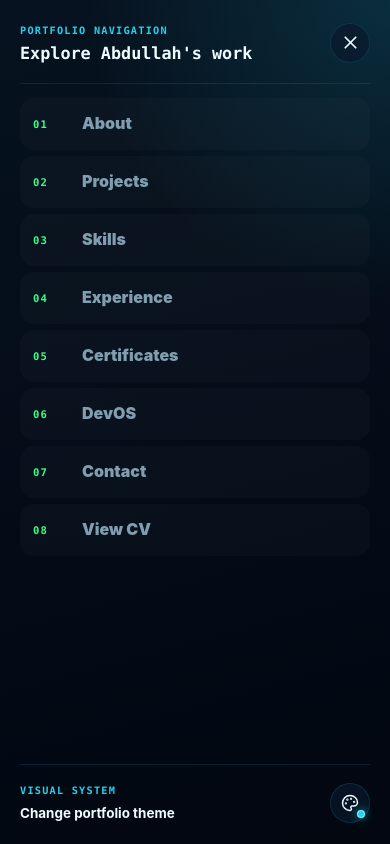
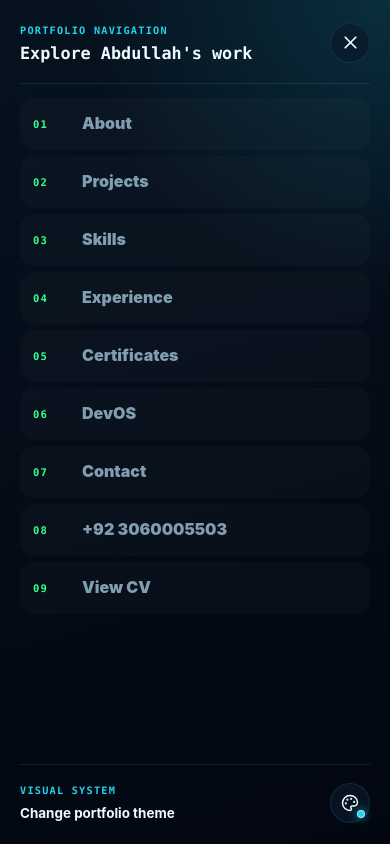
Before and after one commit to GMAC1231/Abdullah-Portfolio2, a Next.js app: page /projects/taskflow-firebase in a window 390 px wide. Both pictures are taken after a click on the button "Open navigation menu". Built offline with nearby package versions, Linux system fonts and the light colour scheme.

Commit message:
Add files via upload

```diff
--- a/components/Header.tsx
+++ b/components/Header.tsx
@@ -277,6 +277,17 @@ export default function Header() {
           </Link>
 
           <a
+            href={contactLinks.whatsapp}
+            target="_blank"
+            rel="noreferrer"
+            onClick={closeMenu}
+            aria-label={`Chat with Abdullah on WhatsApp at ${contactLinks.phone}`}
+          >
+            <span>08</span>
+            <strong>{contactLinks.phone}</strong>
+          </a>
+
+          <a
             href={withBasePath(
               "/documents/Abdullah-Muhammad-CV.pdf",
             )}
@@ -284,7 +295,7 @@ export default function Header() {
             rel="noreferrer"
             onClick={closeMenu}
           >
-            <span>08</span>
+            <span>09</span>
             <strong>View CV</strong>
           </a>
         </nav>
```
